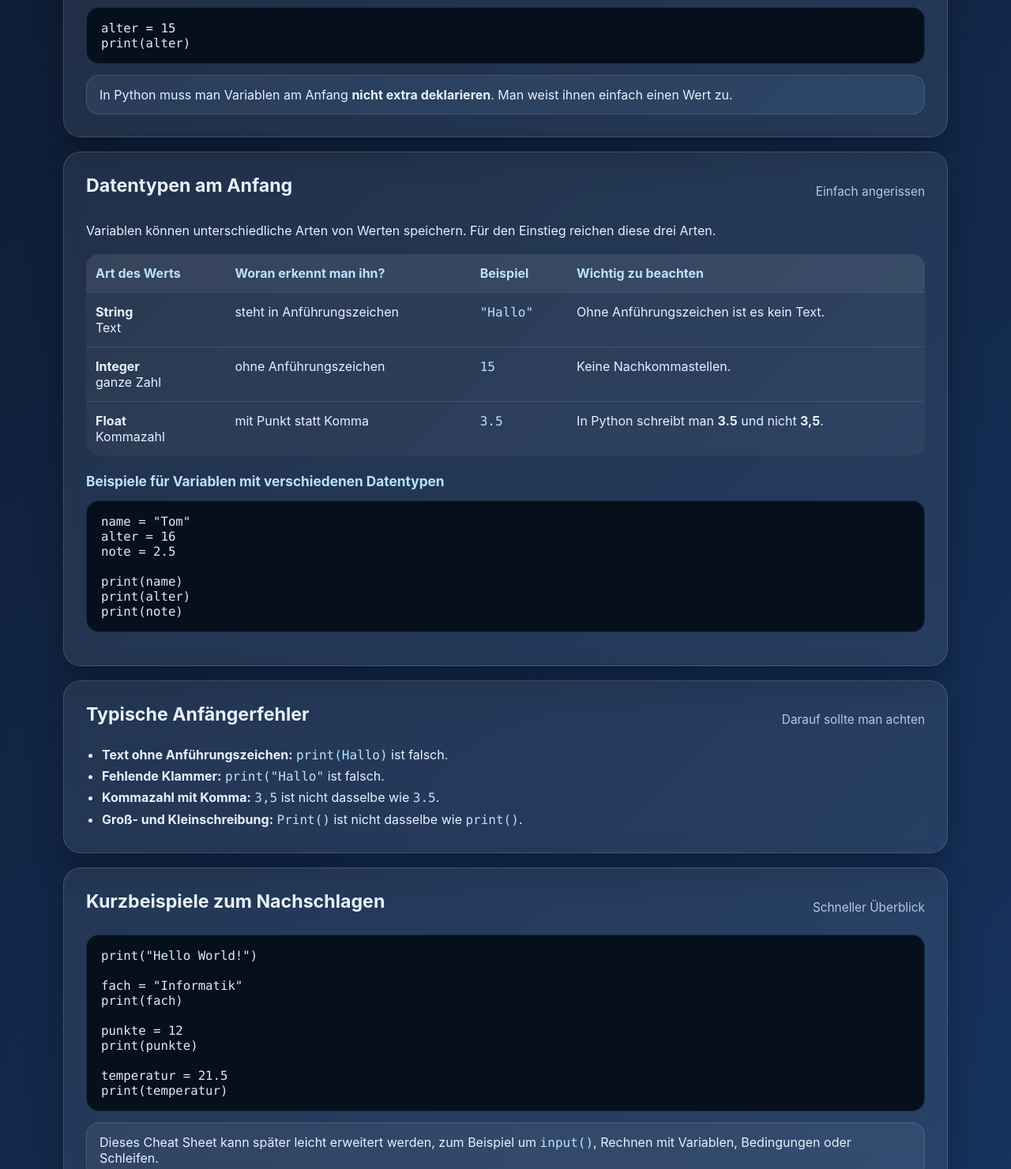
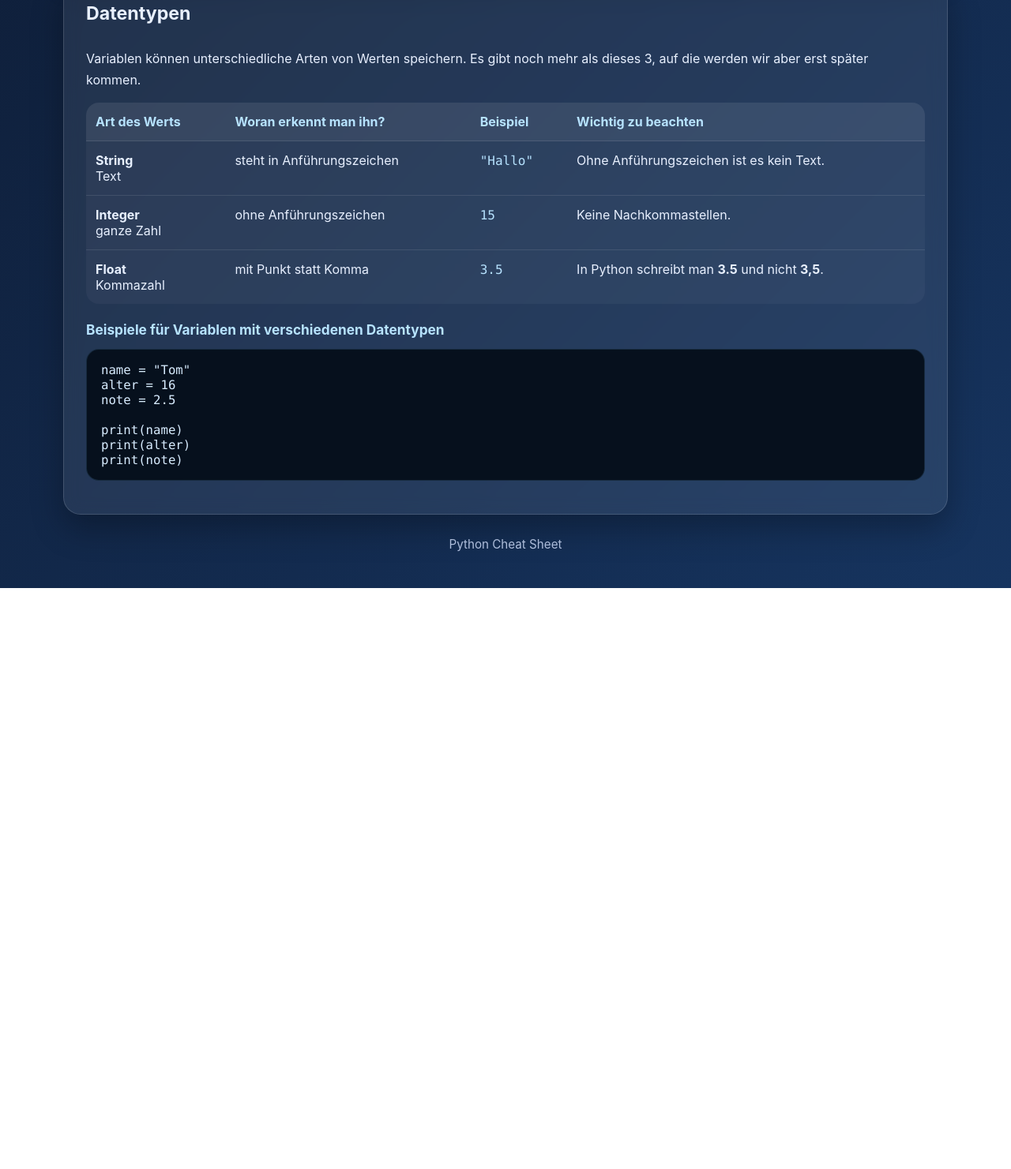
Before and after one commit to DukeFlooo/python-cheat-sheet, a plain HTML site: page index.html in a window 1280 px wide. Shown: the part 2114-3595 px from the top of the page at 79% size. After the commit the page ends 2859 px from the top, so only its background shows below. Drawn offline with Linux system fonts and the light colour scheme.

Commit message:
Update index.html

```diff
--- a/index.html
+++ b/index.html
@@ -334,15 +334,12 @@
           </div>
         </div>
       </div>
-      <div class="hint">
-        <strong>Wichtig:</strong> Die Bilder funktionieren nur, wenn sie wirklich im Ordner <code>images</code> liegen und die Dateinamen genau <code>eins.png</code> und <code>zwei.png</code> heißen.
-      </div>
     </section>
 
     <section class="wide-card">
       <div class="section-title">
         <h2>Ausgabe mit <code>print()</code></h2>
-        <span>Erster Python-Befehl</span>
+
       </div>
       <p>
         Mit <code>print()</code> gibt Python etwas in der Shell aus. Das kann zum Beispiel ein Wort, ein Satz oder später auch der Inhalt einer Variable sein.
@@ -356,9 +353,7 @@
         <li>Der Text steht <strong>in Anführungszeichen</strong>, weil es ein Text ist.</li>
       </ul>
 
-      <div class="note">
-        Man kann an dieser Stelle schon sagen: <code>print()</code> ist eine <strong>Funktion</strong>. Für den Anfang reicht aber die einfache Erklärung: Es ist ein Python-Befehl, mit dem man etwas ausgeben kann.
-      </div>
+
 
       <h3>Beispiele</h3>
       <div class="code">print("Hallo")
@@ -369,7 +364,7 @@ print("Mein Name ist Mia")</div>
     <section class="wide-card">
       <div class="section-title">
         <h2>Variablen</h2>
-        <span>Werte speichern</span>
+
       </div>
       <p>
         Eine Variable ist ein Name für einen gespeicherten Wert. Man kann sich eine Variable wie eine beschriftete Box vorstellen.
@@ -384,18 +379,16 @@ print(name)</div>
       <div class="code">alter = 15
 print(alter)</div>
 
-      <div class="hint">
-        In Python muss man Variablen am Anfang <strong>nicht extra deklarieren</strong>. Man weist ihnen einfach einen Wert zu.
-      </div>
+
     </section>
 
     <section class="wide-card">
       <div class="section-title">
-        <h2>Datentypen am Anfang</h2>
-        <span>Einfach angerissen</span>
+        <h2>Datentypen</h2>
+
       </div>
       <p>
-        Variablen können unterschiedliche Arten von Werten speichern. Für den Einstieg reichen diese drei Arten.
+        Variablen können unterschiedliche Arten von Werten speichern. Es gibt noch mehr als dieses 3, auf die werden wir aber erst später kommen.
       </p>
 
       <table>
@@ -435,41 +428,12 @@ print(alter)
 print(note)</div>
     </section>
 
-    <section class="wide-card">
-      <div class="section-title">
-        <h2>Typische Anfängerfehler</h2>
-        <span>Darauf sollte man achten</span>
-      </div>
-      <ul class="feature-list">
-        <li><strong>Text ohne Anführungszeichen:</strong> <code>print(Hallo)</code> ist falsch.</li>
-        <li><strong>Fehlende Klammer:</strong> <code>print("Hallo"</code> ist falsch.</li>
-        <li><strong>Kommazahl mit Komma:</strong> <code>3,5</code> ist nicht dasselbe wie <code>3.5</code>.</li>
-        <li><strong>Groß- und Kleinschreibung:</strong> <code>Print()</code> ist nicht dasselbe wie <code>print()</code>.</li>
-      </ul>
-    </section>
 
-    <section class="wide-card">
-      <div class="section-title">
-        <h2>Kurzbeispiele zum Nachschlagen</h2>
-        <span>Schneller Überblick</span>
-      </div>
-      <div class="code">print("Hello World!")
 
-fach = "Informatik"
-print(fach)
 
-punkte = 12
-print(punkte)
-
-temperatur = 21.5
-print(temperatur)</div>
-      <div class="note">
-        Dieses Cheat Sheet kann später leicht erweitert werden, zum Beispiel um <code>input()</code>, Rechnen mit Variablen, Bedingungen oder Schleifen.
-      </div>
-    </section>
 
     <footer>
-      Python Cheat Sheet • zum Ergänzen und Wiederholen
+      Python Cheat Sheet
     </footer>
   </div>
 </body>
```
